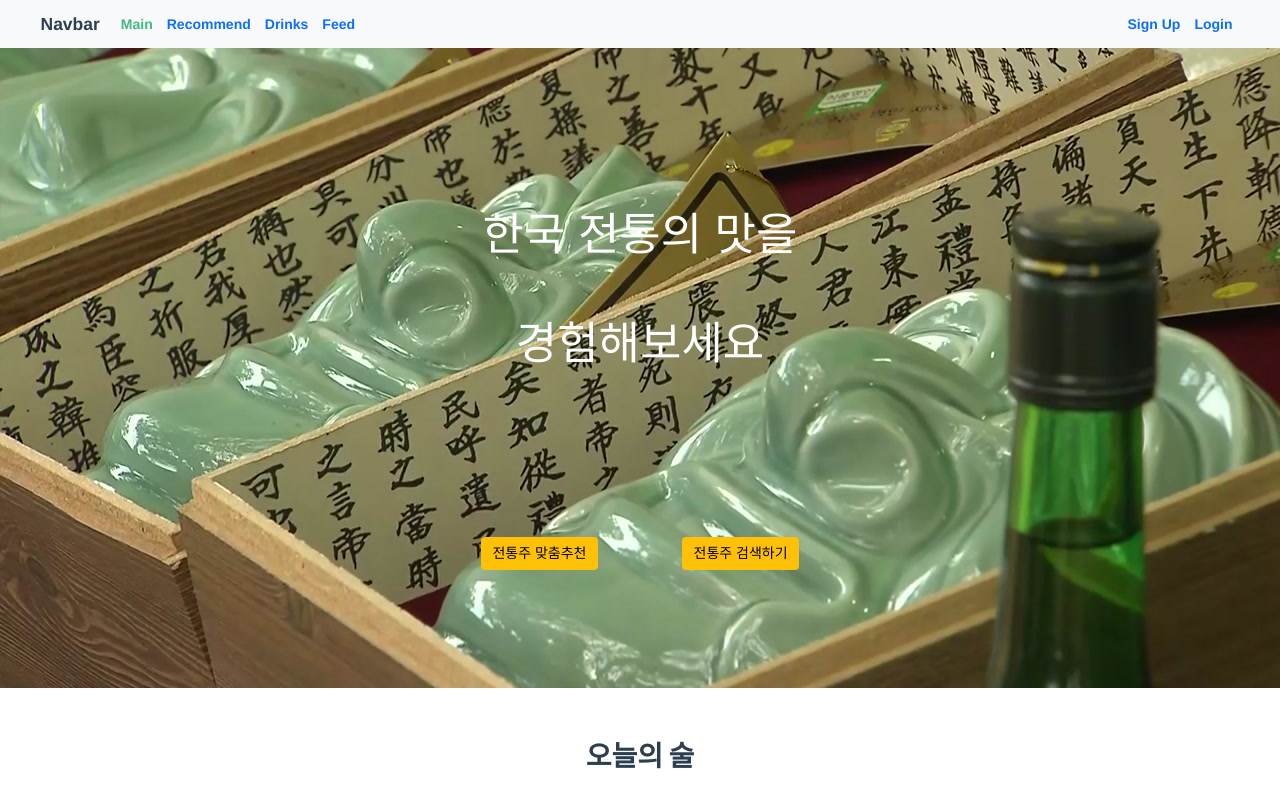
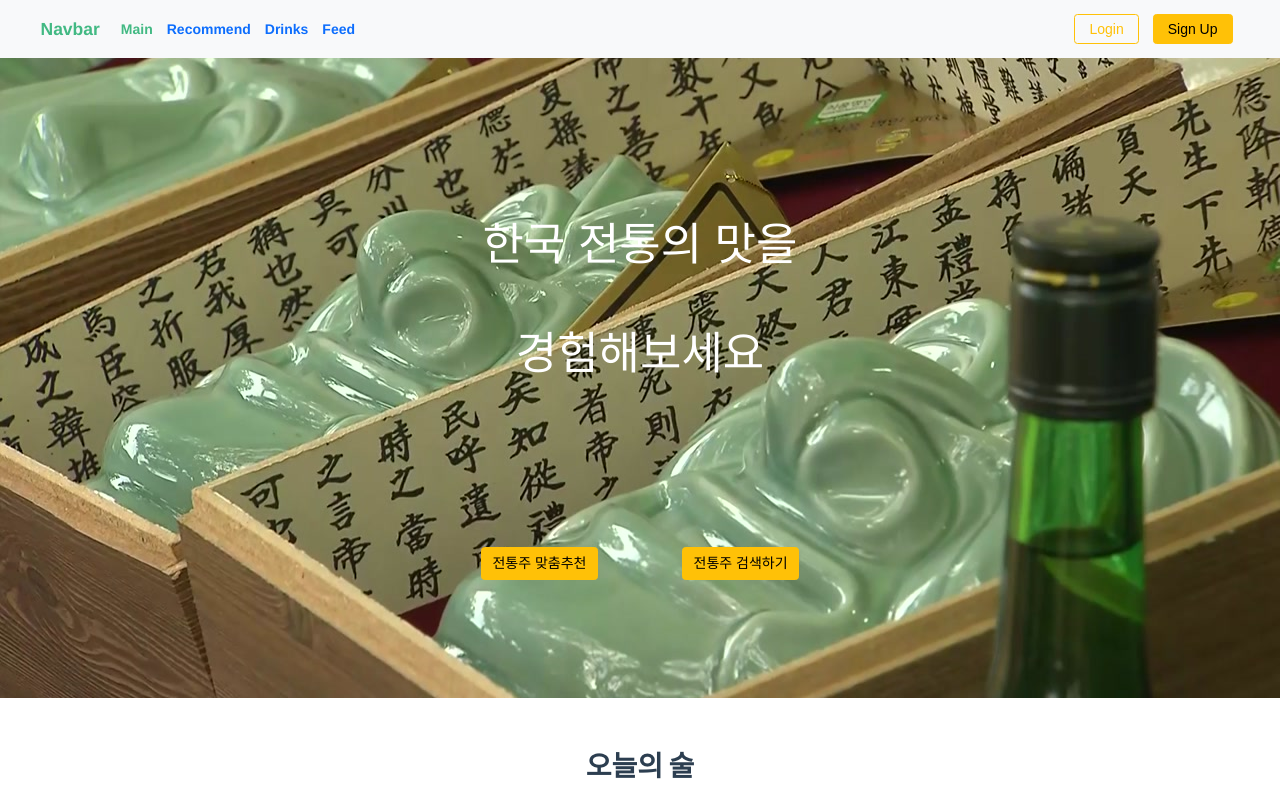
Before and after one commit to 3jieun3/SSAFY_PJT_JuJuClub, a Vue app in the folder FE/joojooclub/: page / in a window 1280 px wide. Shown: the top 800 px of the page. Built offline with nearby package versions, Linux system fonts and the light colour scheme.

Commit message:
feature/navbar

```diff
--- a/FE/joojooclub/src/App.vue
+++ b/FE/joojooclub/src/App.vue
@@ -1,6 +1,19 @@
 <template>
   <div id="app">
     <nav-bar :currentUser="currentUser"></nav-bar>
+    <!-- <div>
+      <router-link to="/">Main</router-link> |
+      <router-link to="/recommend">Recommend</router-link> |
+      <router-link to="/drinks">Drinks</router-link> |
+      <router-link :to="{ name: 'feed' }">Feed</router-link> |
+      <router-link :to="{ name: 'profile', params: { userPK: 1 } }">My Profile</router-link> |
+      <router-link to="/signup">Sign Up</router-link> |
+      <router-link to="/login">Login</router-link> |
+      <router-link to="/member/update">회원정보 수정</router-link> |
+      <a href="" @click="logout">로그아웃</a> |
+      <router-link to="/signout">회원탈퇴</router-link> |
+      <router-link :to="{ name: 'drink', params: { drinkPK: 1 } }">Drink Detail</router-link>
+    </div> -->
     <router-view/>
   </div>
 </template>
@@ -16,11 +29,10 @@ export default {
     ...mapGetters(['currentUser'])
   },
   methods: {
-  ...mapActions(['logout', 'fetchCurrentUser', 'signout'])
+  ...mapActions(['fetchCurrentUser',])
   },
   created() {
     this.fetchCurrentUser()
-    console.log(this.currentUser)
   },
   updated() {
     this.fetchCurrentUser()
--- a/FE/joojooclub/src/components/NavBar.vue
+++ b/FE/joojooclub/src/components/NavBar.vue
@@ -1,15 +1,15 @@
 <template>
   <div>
-    <nav class="navbar navbar-expand-lg bg-light">
+    <nav class="navbar navbar-expand-md bg-light">
       <div class="container-fluid justify-content-center align-items-center">
-        <a class="navbar-brand" href="#">Navbar</a>
+        <router-link to="/" class="navbar-brand" aria-current="page">Navbar</router-link>
         <button class="navbar-toggler" type="button" data-bs-toggle="collapse" data-bs-target="#navbarNav" aria-controls="navbarNav" aria-expanded="false" aria-label="Toggle navigation">
-          <span class="navbar-toggler-icon"></span>
+          <i class="fa-solid fa-bars hamberger"></i>
         </button>
         <div class="collapse navbar-collapse" id="navbarNav">
           <ul class="navbar-nav col justify-content-between align-items-center">
             <!-- 전체 사용자 이용 -->
-            <div class="d-flex">
+            <div class="d-flex flex-column align-items-end flex-md-row justify-content-md-center">
               <li class="nav-item">
                 <router-link to="/" class="nav-link active" aria-current="page">Main</router-link>
               </li>
@@ -23,21 +23,23 @@
                 <router-link :to="{ name: 'feed' }" class="nav-link">Feed</router-link>
               </li>
             </div>
-            <div class="d-flex">
+            <!-- 로그인 여부에 따라 구분 -->
+            <div class="d-flex align-items-center">
               <!-- 로그인하지 않은 사용자 이용 -->
               <li class="nav-item">
-                <router-link v-if="!isLoggedIn" to="/signup" class="nav-link">Sign Up</router-link>
+                <router-link v-if="!isLoggedIn" to="/login" class="nav-link"><button type="button" class="btn btn-outline-warning py-1 px-3 m-0">Login</button></router-link>
               </li>
               <li class="nav-item">
-                <router-link v-if="!isLoggedIn" to="/login" class="nav-link">Login</router-link>
+                <router-link v-if="!isLoggedIn" to="/signup" class="nav-link"><button type="button" class="btn btn-warning py-1 px-3 m-0">Sign Up</button></router-link>
               </li>
               <!-- 로그인한 사용자 이용 -->
               <li class="nav-item">
-                <a v-if="isLoggedIn" @click="logout" class="nav-link">로그아웃</a>
+                <router-link v-if="isLoggedIn && currentUser" :to="{ name: 'profile', params: { userPK: currentUser.member?.memberIndex } }" class="nav-link"><button type="button" class="btn btn-outline-warning py-1 px-3 m-0">My Page</button></router-link>
               </li>
               <li class="nav-item">
-                <!-- <a v-if="currentUser.member.memberIndex" class="nav-link" :href="getLink('profile/')+currentUser.member.memberIndex+'/'" >My Profile</a> -->
-                <!-- <router-link v-if="currentUser" :to="{ name: 'profile', params: { userPK: 1 } }" class="nav-link">My Profile</router-link> -->
+                <div>
+                  <button v-if="isLoggedIn" @click="logout" class="btn btn-warning py-1 px-3 m-0">Log out</button>
+                </div>
               </li>
             </div>
           </ul>
@@ -65,11 +67,19 @@ export default {
     }
   },
   created() {
-    console.log(this.currentUser)
+    // console.log(this.currentUser)
+    // console.log(this.isLoggedIn)
+  },
+  updated() {
   }
 }
 </script>
 
 <style>
-
+:hover.nav-logout  {
+  cursor: pointer;
+}
+.hamberger {
+  /* background-color: black; */
+}
 </style>
--- a/FE/joojooclub/src/store/modules/accounts.js
+++ b/FE/joojooclub/src/store/modules/accounts.js
@@ -78,7 +78,7 @@ export default {
       })
         .then((res) => {
           const accessToken = res.data.token; // 응답 토큰 저장
-          axios.defaults.headers.common["Authorization"] = `Bearer ${accessToken}`
+          // axios.defaults.headers.common["Authorization"] = `Bearer ${accessToken}`
           dispatch('saveToken', accessToken)
           dispatch('fetchCurrentUser')
           router.push({ name: 'main' })
```
Also changed, not shown: FE/joojooclub/public/image/logo_sample1.png (added), FE/joojooclub/public/image/logo_sample2.png (added).
